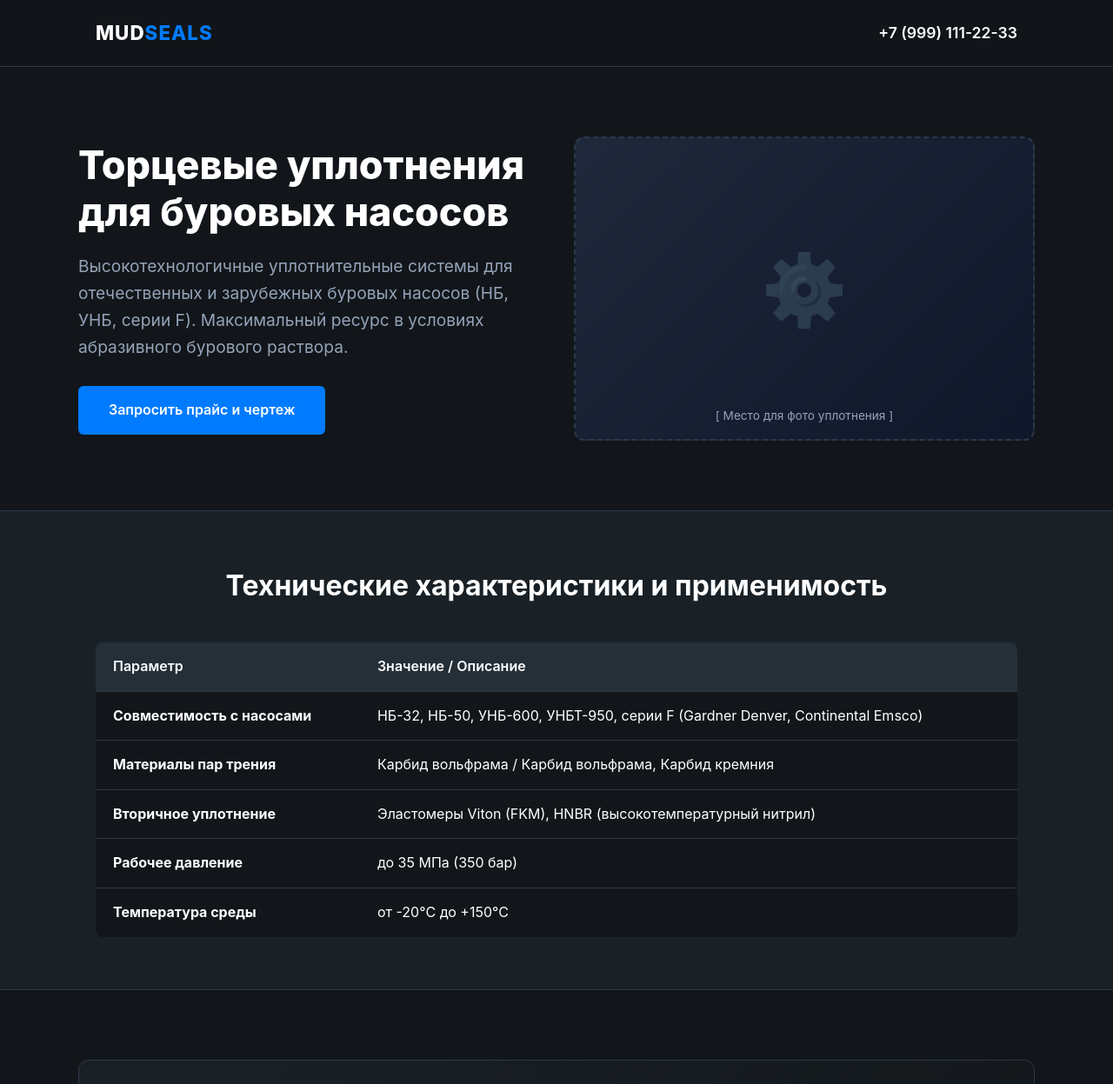
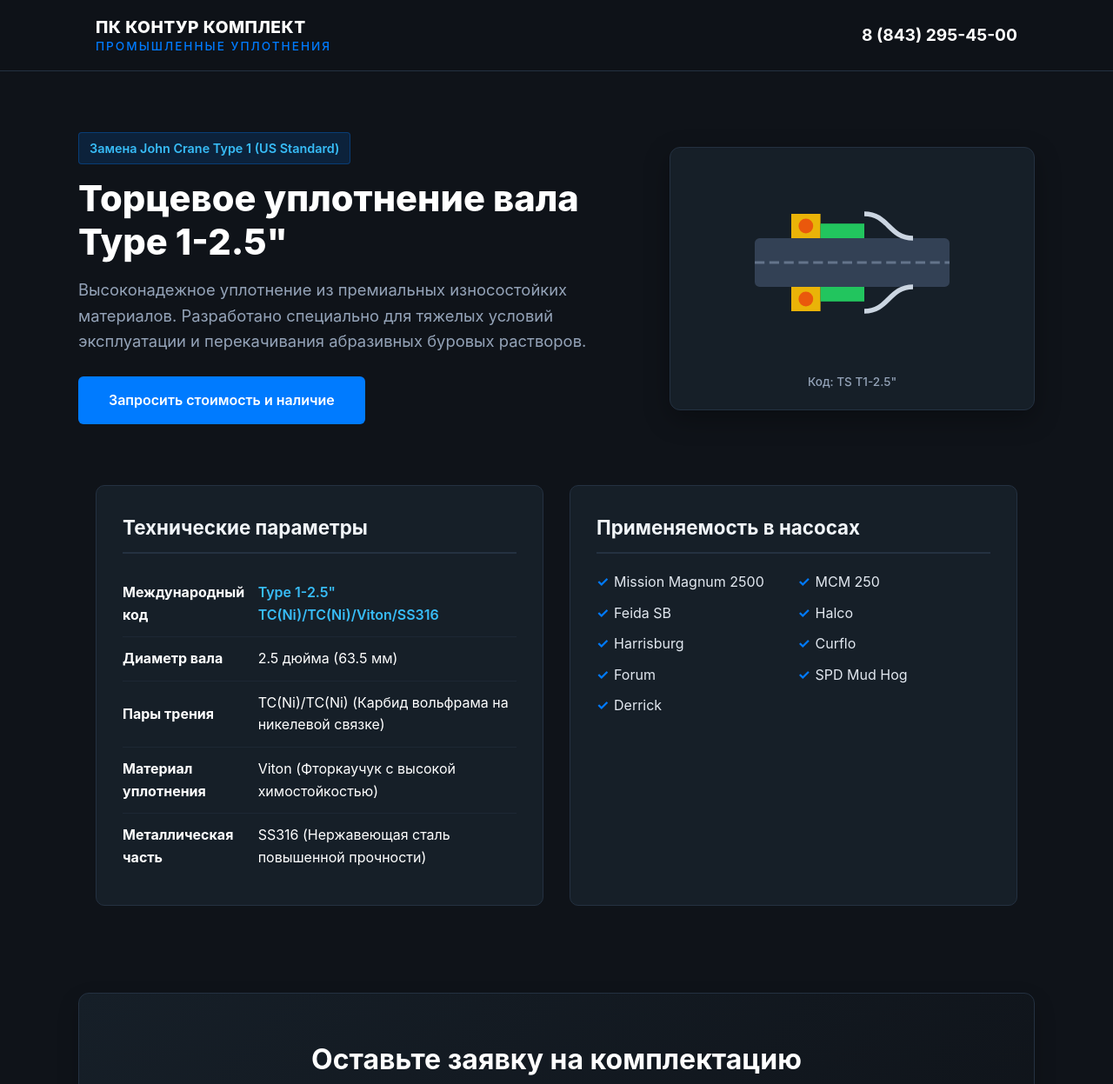
Before and after one commit to Ilya425/mud-pump-seals, a plain HTML site: page index.html in a window 1280 px wide. Shown: the top 1247 px of the page at 87% size. Drawn offline with Linux system fonts and the light colour scheme.

Commit message:
Update index.html

```diff
--- a/index.html
+++ b/index.html
@@ -3,16 +3,16 @@
 <head>
     <meta charset="UTF-8">
     <meta name="viewport" content="width=device-width, initial-scale=1.0">
-    <title>Торцевые уплотнения для буровых насосов | Высокая износостойкость</title>
+    <title>Торцевое уплотнение Type 1-2.5" | ПК Контур Комплект</title>
     <style>
         :root {
-            --bg-main: #12161a;
-            --bg-card: #1a2126;
+            --bg-main: #0f1319;
+            --bg-card: #161f28;
             --accent: #007bff;
             --accent-hover: #0056b3;
             --text-main: #ffffff;
             --text-muted: #94a3b8;
-            --border: #2d3748;
+            --border: #243141;
         }
 
         * {
@@ -38,7 +38,7 @@
         header {
             border-bottom: 1px solid var(--border);
             padding: 20px 0;
-            background: rgba(18, 22, 26, 0.8);
+            background: rgba(15, 19, 25, 0.9);
             backdrop-filter: blur(10px);
             position: sticky;
             top: 0;
@@ -53,51 +53,77 @@
 
         .logo {
             font-weight: 800;
-            font-size: 1.4rem;
-            letter-spacing: 1px;
+            font-size: 1.2rem;
+            letter-spacing: 0.5px;
             text-transform: uppercase;
             color: #fff;
+            line-height: 1.2;
         }
 
         .logo span {
             color: var(--accent);
+            display: block;
+            font-size: 0.85rem;
+            font-weight: 500;
+            letter-spacing: 2px;
+            margin-top: 2px;
         }
 
         .phone {
-            font-weight: 600;
+            font-weight: 700;
             text-decoration: none;
             color: var(--text-main);
-            font-size: 1.1rem;
+            font-size: 1.2rem;
+            transition: color 0.2s;
+        }
+
+        .phone:hover {
+            color: var(--accent);
         }
 
         /* Hero Section */
         .hero {
-            padding: 80px 0;
+            padding: 70px 0;
             display: grid;
-            grid-template-columns: 1fr 1fr;
-            gap: 40px;
+            grid-template-columns: 1.2fr 0.8fr;
+            gap: 50px;
             align-items: center;
         }
 
-        @media (max-width: 768px) {
+        @media (max-width: 850px) {
             .hero {
                 grid-template-columns: 1fr;
                 text-align: center;
                 padding: 40px 0;
             }
+            .pump-list {
+                text-align: left;
+            }
         }
 
         .hero-title {
-            font-size: 2.8rem;
+            font-size: 2.6rem;
             line-height: 1.2;
-            margin-bottom: 20px;
+            margin-bottom: 15px;
             font-weight: 800;
         }
 
         .hero-subtitle {
             color: var(--text-muted);
-            font-size: 1.2rem;
-            margin-bottom: 30px;
+            font-size: 1.15rem;
+            margin-bottom: 25px;
+        }
+
+        .badge {
+            display: inline-block;
+            background: rgba(0, 123, 255, 0.15);
+            color: #38bdf8;
+            padding: 6px 12px;
+            border-radius: 4px;
+            font-size: 0.9rem;
+            font-weight: 600;
+            margin-bottom: 15px;
+            border: 1px solid rgba(0, 123, 255, 0.3);
         }
 
         .btn {
@@ -108,7 +134,7 @@
             border-radius: 6px;
             text-decoration: none;
             font-weight: 600;
-            transition: background 0.2s;
+            transition: background 0.2s, transform 0.1s;
             border: none;
             cursor: pointer;
             font-size: 1rem;
@@ -118,80 +144,106 @@
             background-color: var(--accent-hover);
         }
 
-        .product-image-placeholder {
-            background: linear-gradient(135deg, #1e293b 0%, #0f172a 100%);
-            border: 2px dashed var(--border);
-            border-radius: 12px;
-            height: 350px;
-            display: flex;
-            align-items: center;
-            justify-content: center;
-            color: var(--text-muted);
-            position: relative;
-            overflow: hidden;
+        .btn:active {
+            transform: scale(0.98);
         }
 
-        .product-image-placeholder::before {
-            content: "⚙️";
-            font-size: 5rem;
-            opacity: 0.2;
+        .blueprint-card {
+            background: var(--bg-card);
+            border: 1px solid var(--border);
+            border-radius: 12px;
+            padding: 20px;
+            display: flex;
+            flex-direction: column;
+            align-items: center;
+            box-shadow: 0 10px 30px rgba(0,0,0,0.3);
         }
 
-        /* Specs Section */
-        .specs {
-            padding: 60px 0;
-            background-color: var(--bg-card);
-            border-top: 1px solid var(--border);
-            border-bottom: 1px solid var(--border);
+        .blueprint-card svg {
+            width: 100%;
+            height: auto;
+            max-width: 280px;
         }
 
-        .section-title {
-            font-size: 2rem;
-            margin-bottom: 40px;
-            text-align: center;
-            font-weight: 700;
+        .details-grid {
+            display: grid;
+            grid-template-columns: 1fr 1fr;
+            gap: 30px;
+            margin-bottom: 60px;
+        }
+
+        @media (max-width: 768px) {
+            .details-grid {
+                grid-template-columns: 1fr;
+            }
+        }
+
+        .section-box {
+            background-color: var(--bg-card);
+            border: 1px solid var(--border);
+            border-radius: 10px;
+            padding: 30px;
+        }
+
+        .section-box h3 {
+            font-size: 1.4rem;
+            margin-bottom: 20px;
+            border-bottom: 2px solid var(--border);
+            padding-bottom: 10px;
+            color: #f1f5f9;
         }
 
         .specs-table {
             width: 100%;
             border-collapse: collapse;
-            margin-top: 20px;
-            background: var(--bg-main);
-            border-radius: 8px;
-            overflow: hidden;
         }
 
-        .specs-table th, .specs-table td {
-            padding: 15px 20px;
-            text-align: left;
-            border-bottom: 1px solid var(--border);
-        }
-
-        .specs-table th {
-            background-color: #242f38;
-            color: var(--text-main);
-            font-weight: 600;
+        .specs-table td {
+            padding: 12px 0;
+            border-bottom: 1px solid rgba(36, 49, 65, 0.5);
+            font-size: 1rem;
         }
 
         .specs-table tr:last-child td {
             border-bottom: none;
         }
 
-        /* CTA Section */
+        .pump-list {
+            list-style: none;
+            display: grid;
+            grid-template-columns: 1fr 1fr;
+            gap: 10px;
+        }
+
+        .pump-list li {
+            position: relative;
+            padding-left: 20px;
+            color: #e2e8f0;
+        }
+
+        .pump-list li::before {
+            content: "✓";
+            position: absolute;
+            left: 0;
+            color: var(--accent);
+            font-weight: bold;
+        }
+
         .cta {
-            padding: 80px 0;
+            padding: 40px 0 80px 0;
             text-align: center;
         }
 
         .cta-box {
-            background: linear-gradient(135deg, #1a2126 0%, #12161a 100%);
+            background: linear-gradient(135deg, #161f28 0%, #0f1319 100%);
             border: 1px solid var(--border);
             padding: 50px;
             border-radius: 12px;
+            box-shadow: 0 10px 25px rgba(0,0,0,0.2);
         }
 
         .cta h2 {
-            font-size: 2.2rem;
+            font-size: 2rem;
             margin-bottom: 15px;
         }
 
@@ -207,6 +259,7 @@
             color: var(--text-muted);
             font-size: 0.9rem;
             border-top: 1px solid var(--border);
+            background: #0b0e12;
         }
     </style>
 </head>
@@ -214,71 +267,95 @@
 
     <header>
         <div class="container header-flex">
-            <div class="logo">MUD<span>SEALS</span></div>
-            <a href="tel:+79991112233" class="phone">+7 (999) 111-22-33</a>
+            <div class="logo">ПК Контур Комплект<span>ПРОМЫШЛЕННЫЕ УПЛОТНЕНИЯ</span></div>
+            <a href="tel:88432954500" class="phone">8 (843) 295-45-00</a>
         </div>
     </header>
 
     <section class="container hero">
         <div>
-            <h1 class="hero-title">Торцевые уплотнения для буровых насосов</h1>
-            <p class="hero-subtitle">Высокотехнологичные уплотнительные системы для отечественных и зарубежных буровых насосов (НБ, УНБ, серии F). Максимальный ресурс в условиях абразивного бурового раствора.</p>
-            <a href="https://t.me" target="_blank" class="btn">Запросить прайс и чертеж</a>
+            <div class="badge">Замена John Crane Type 1 (US Standard)</div>
+            <h1 class="hero-title">Торцевое уплотнение вала Type 1-2.5"</h1>
+            <p class="hero-subtitle">Высоконадежное уплотнение из премиальных износостойких материалов. Разработано специально для тяжелых условий эксплуатации и перекачивания абразивных буровых растворов.</p>
+            <a href="https://t.me" target="_blank" class="btn">Запросить стоимость и наличие</a>
         </div>
-        <div class="product-image-placeholder">
-            <!-- Сюда позже можно загрузить реальное фото уплотнения -->
-            <span style="position: absolute; bottom: 15px; font-size: 0.85rem;">[ Место для фото уплотнения ]</span>
+
+        <div class="blueprint-card">
+            <svg viewBox="0 0 100 80" fill="none" xmlns="http://w3.org">
+                <rect x="10" y="30" width="80" height="20" rx="2" fill="#334155"/>
+                <line x1="10" y1="40" x2="90" y2="40" stroke="#64748b" stroke-dasharray="4 2"/>
+                <rect x="25" y="20" width="12" height="10" fill="#eab308"/>
+                <rect x="25" y="50" width="12" height="10" fill="#eab308"/>
+                <rect x="37" y="24" width="18" height="6" fill="#22c55e"/>
+                <rect x="37" y="50" width="18" height="6" fill="#22c55e"/>
+                <path d="M55 20 C65 20, 65 30, 75 30" stroke="#cbd5e1" stroke-width="2"/>
+                <path d="M55 60 C65 60, 65 50, 75 50" stroke="#cbd5e1" stroke-width="2"/>
+                <circle cx="31" cy="25" r="3" fill="#ea580c"/>
+                <circle cx="31" cy="55" r="3" fill="#ea580c"/>
+            </svg>
+            <span style="color: var(--text-muted); font-size: 0.85rem; margin-top: 15px; font-weight: 500;">Код: TS T1-2.5"</span>
         </div>
     </section>
 
-    <section class="specs">
-        <div class="container">
-            <h2 class="section-title">Технические характеристики и применимость</h2>
+    <main class="container">
+        <div class="details-grid">
+
+            <div class="section-box">
+                <h3>Технические параметры</h3>
                 <table class="specs-table">
-                <thead>
-                    <tr>
-                        <th>Параметр</th>
-                        <th>Значение / Описание</th>
-                    </tr>
-                </thead>
                     <tbody>
                         <tr>
-                        <td><strong>Совместимость с насосами</strong></td>
-                        <td>НБ-32, НБ-50, УНБ-600, УНБТ-950, серии F (Gardner Denver, Continental Emsco)</td>
+                            <td><strong>Международный код</strong></td>
+                            <td style="color: #38bdf8; font-weight: 600;">Type 1-2.5" TC(Ni)/TC(Ni)/Viton/SS316</td>
                         </tr>
                         <tr>
-                        <td><strong>Материалы пар трения</strong></td>
-                        <td>Карбид вольфрама / Карбид вольфрама, Карбид кремния</td>
+                            <td><strong>Диаметр вала</strong></td>
+                            <td>2.5 дюйма (63.5 мм)</td>
                         </tr>
                         <tr>
-                        <td><strong>Вторичное уплотнение</strong></td>
-                        <td>Эластомеры Viton (FKM), HNBR (высокотемпературный нитрил)</td>
+                            <td><strong>Пары трения</strong></td>
+                            <td>TC(Ni)/TC(Ni) (Карбид вольфрама на никелевой связке)</td>
                         </tr>
                         <tr>
-                        <td><strong>Рабочее давление</strong></td>
-                        <td>до 35 МПа (350 бар)</td>
+                            <td><strong>Материал уплотнения</strong></td>
+                            <td>Viton (Фторкаучук с высокой химостойкостью)</td>
                         </tr>
                         <tr>
-                        <td><strong>Температура среды</strong></td>
-                        <td>от -20°C до +150°C</td>
+                            <td><strong>Металлическая часть</strong></td>
+                            <td>SS316 (Нержавеющая сталь повышенной прочности)</td>
                         </tr>
                     </tbody>
                 </table>
             </div>
-    </section>
+            <div class="section-box">
+                <h3>Применяемость в насосах</h3>
+                <ul class="pump-list">
+                    <li>Mission Magnum 2500</li>
+                    <li>MCM 250</li>
+                    <li>Feida SB</li>
+                    <li>Halco</li>
+                    <li>Harrisburg</li>
+                    <li>Curflo</li>
+                    <li>Forum</li>
+                    <li>SPD Mud Hog</li>
+                    <li>Derrick</li>
+                </ul>
+            </div>
+
+        </div>
+    </main>
 
     <section class="container cta">
         <div class="cta-box">
-            <h2>Нужна консультация или подбор по размерам?</h2>
-            <p>Отправьте нам марку вашего насоса или чертеж. Подготовим коммерческое предложение за 30 минут.</p>
-            <!-- Ссылку ниже замените на свой Telegram или WhatsApp -->
-            <a href="https://t.me" target="_blank" class="btn">Связаться в Telegram</a>
+            <h2>Оставьте заявку на комплектацию</h2>
+            <p>Снабжаем буровые компании по всей России. Отгрузка со склада в Казани в день оплаты. Подберем торцевые уплотнения под любые модификации шламовых и буровых насосов.</p>
+            <a href="https://t.me" target="_blank" class="btn">Написать в Telegram</a>
         </div>
     </section>
 
     <footer>
         <div class="container">
-            <p>&copy; 2026 MUDSEALS. Промышленные уплотнительные системы. Все права защищены.</p>
+            <p>&copy; 2026 ПК Контур Комплект. Производство и поставка торцевых уплотнений. г. Казань.</p>
         </div>
     </footer>
 
```
Lines whose indentation alone changed are shown as unchanged.
